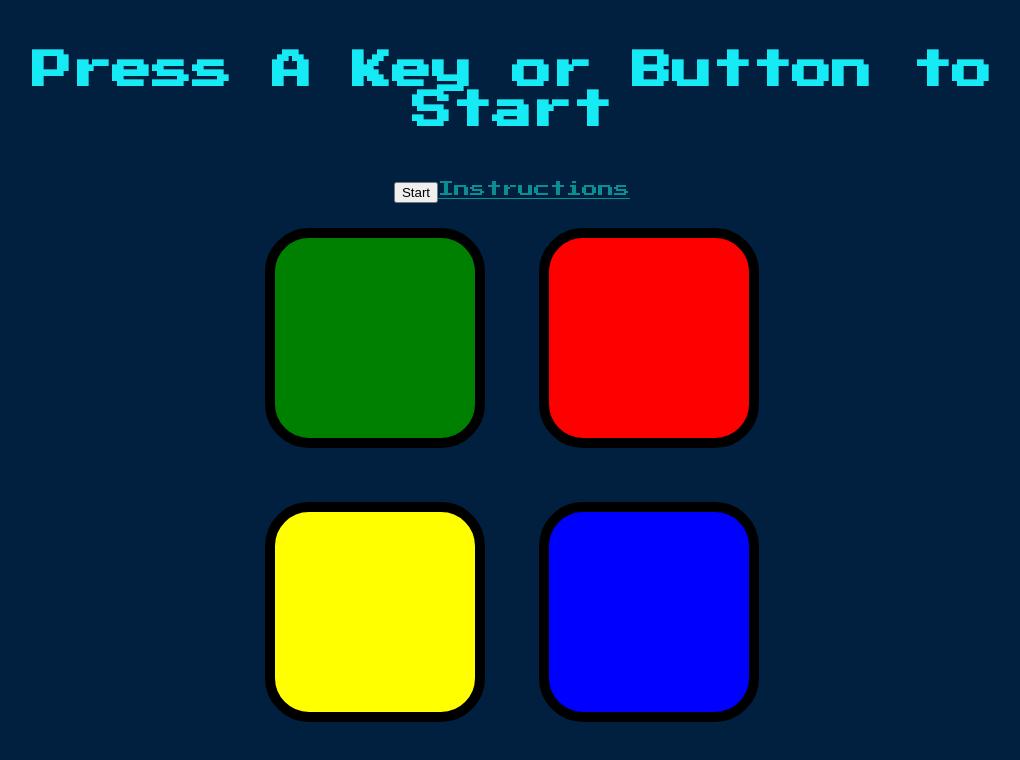
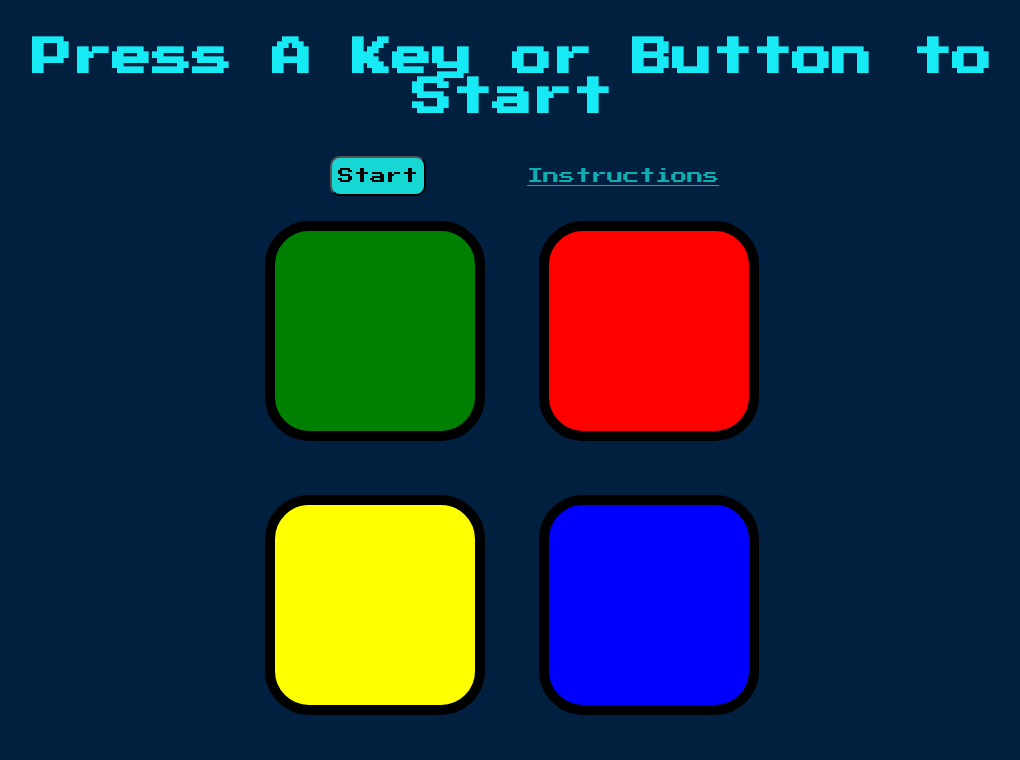
Before and after one commit to Nitinsai381/Simon_Game, a plain HTML site: page index.html in a window 1280 px wide. Shown: the whole page, without its empty margins (128-1148 px from the left). Drawn offline with nearby package versions, Linux system fonts and the light colour scheme.

Commit message:
Update styles.css

```diff
--- a/styles.css
+++ b/styles.css
@@ -6,7 +6,7 @@ body {
 #level-title {
   font-family: 'Press Start 2P', cursive;
   font-size: 2.5rem;
-  margin:  4%;
+  margin:  3%;
   color: #16eaf5;
 }
 
@@ -60,13 +60,23 @@ h1{
   margin:  5%;
   color: #16d7d4;
 }
-
+.start{
+  font-family: 'Press Start 2P', cursive;
+  font-size: 1rem;
+  position: relative;
+  background-color: #16d7d4;
+  width: 6rem;
+  height: 2.5rem;
+  right:3%;
+  border-radius: 10px;
+}
 .instructions{
 
-  left: auto;
+  position: relative;
+  left: 5%;
   font-family: 'Press Start 2P', cursive;
   font-size: 1rem;
-  color: #0b8e92;
+  color: #0eadb2;
 }
 li{
   margin: 4%;
```
